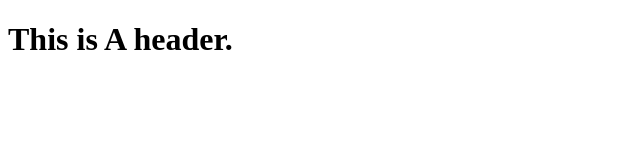
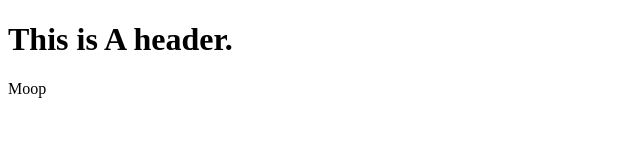
Before and after one commit to paxblueribbon/git-test, a plain HTML site: page index.html in a window 1280 px wide. Shown: the full height of the page, 0-640 px from the left. Drawn offline with Linux system fonts and the light colour scheme.

Commit message:
Second commit

```diff
--- a/index.html
+++ b/index.html
@@ -4,5 +4,6 @@
         <h1>
             This is A header.
         </h1>
+        <p>Moop</p>
     </body>
 </html>
```
